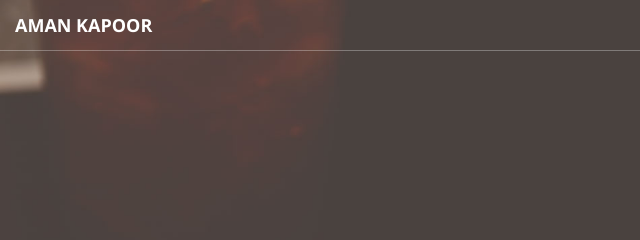
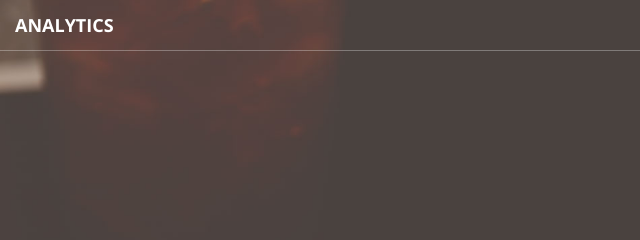
Before and after one commit to aman1391/aman1391.github.io, a plain HTML site: page index.html in a window 1280 px wide. Shown: the top 240 px of the page, 0-640 px from the left. Drawn offline with nearby package versions, Linux system fonts and the light colour scheme.

Commit message:
change_bio

```diff
--- a/index.html
+++ b/index.html
@@ -9,7 +9,7 @@
     <meta name="description" content="">
     <meta name="author" content="">
 
-    <title>Analytics</title>
+    <title>Aman Kapoor</title>
     <link rel="shortcut icon" href="img/a-icon.ico" />
 
     <!-- Bootstrap Core CSS -->
@@ -47,7 +47,7 @@
                     <span class="icon-bar"></span>
                     <span class="icon-bar"></span>
                 </button>
-                <a class="navbar-brand page-scroll" href="#page-top">Aman Kapoor</a>
+                <a class="navbar-brand page-scroll" href="#page-top">Analytics</a>
             </div>
 
             <!-- Collect the nav links, forms, and other content for toggling -->
```
